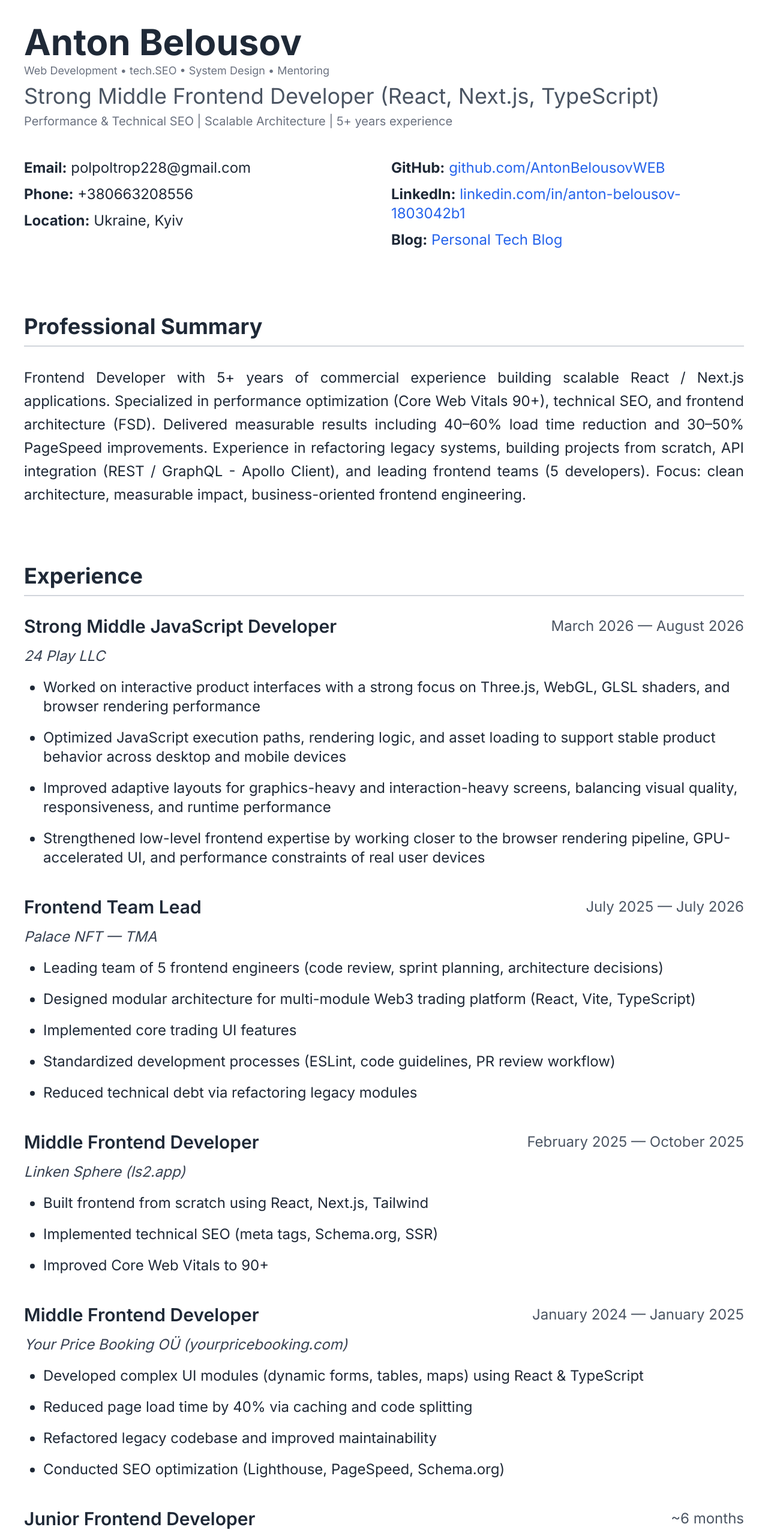
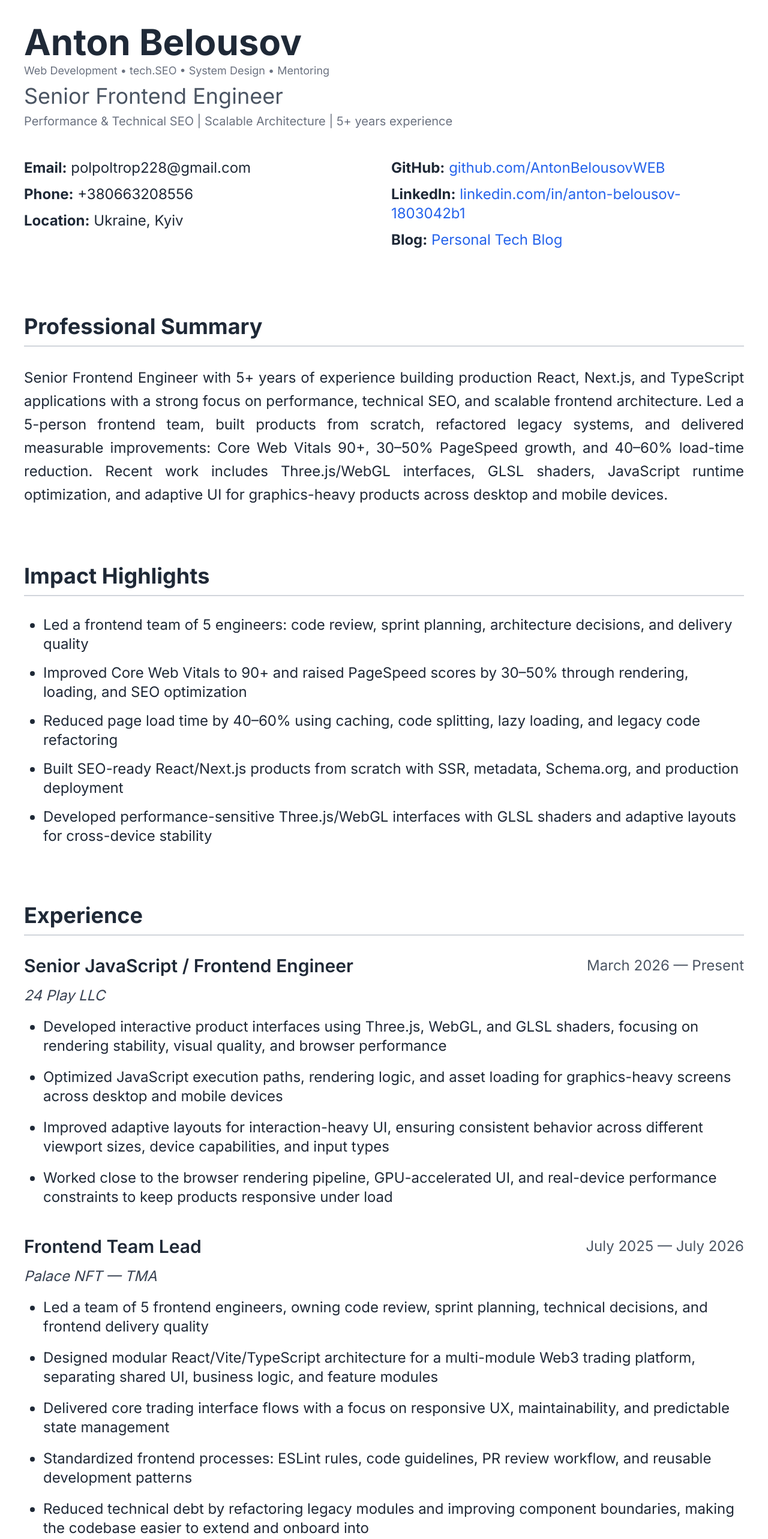
Before and after one commit to AntonBelousovWEB/AntonBelousovCV, a Next.js app: page / in a window 1280 px wide. Shown: the top 2566 px of the page at 60% size. Built offline with nearby package versions, Linux system fonts and the light colour scheme.

Commit message:
Update CV and metadata to reflect new title and role as Senior Frontend Engineer, enhancing SEO and job description details across multiple files.

```diff
--- a/app/layout.tsx
+++ b/app/layout.tsx
@@ -8,11 +8,11 @@ const siteUrl = "https://anton-belousov-cv.vercel.app";
 export const metadata: Metadata = {
   metadataBase: new URL(siteUrl),
   title: {
-    default: "Anton Belousov - Frontend Developer CV",
+    default: "Anton Belousov - Senior Frontend Engineer CV",
     template: "%s | Anton Belousov",
   },
   description:
-    "Frontend developer CV for Anton Belousov, a React, Next.js, and TypeScript engineer focused on performance, technical SEO, architecture, and team leadership.",
+    "Senior Frontend Engineer CV for Anton Belousov, a React, Next.js, TypeScript, WebGL, and technical SEO engineer focused on performance, architecture, and team leadership.",
   keywords: [
     "Anton Belousov",
     "frontend developer",
@@ -42,7 +42,7 @@ export const metadata: Metadata = {
   openGraph: {
     type: "profile",
     url: siteUrl,
-    title: "Anton Belousov - Frontend Developer CV",
+    title: "Anton Belousov - Senior Frontend Engineer CV",
     locale: "en_US",
     description:
       "React, Next.js, and TypeScript frontend developer focused on performance, technical SEO, architecture, and team leadership.",
@@ -52,14 +52,14 @@ export const metadata: Metadata = {
         url: "/og-image.png",
         width: 1200,
         height: 630,
-        alt: "Anton Belousov - Frontend Developer",
+        alt: "Anton Belousov - Senior Frontend Engineer",
       },
     ],
   },
 
   twitter: {
     card: "summary_large_image",
-    title: "Anton Belousov - Frontend Developer CV",
+    title: "Anton Belousov - Senior Frontend Engineer CV",
     description:
       "React, Next.js, and TypeScript frontend developer focused on performance, technical SEO, architecture, and team leadership.",
     images: ["/og-image.png"],
--- a/cv-template.tsx
+++ b/cv-template.tsx
@@ -21,7 +21,7 @@ export default function CVTemplate() {
           className="text-2xl sm:text-3xl lg:text-4xl text-gray-600 mb-2"
           itemProp="jobTitle"
         >
-          Strong Middle Frontend Developer (React, Next.js, TypeScript)
+          Senior Frontend Engineer
         </h2>
         <p className="text-lg sm:text-xl text-gray-500 mb-6 md:mb-12">
           Performance & Technical SEO | Scalable Architecture | 5+ years
@@ -95,16 +95,48 @@ export default function CVTemplate() {
           Professional Summary
         </h3>
         <p className="text-justify leading-relaxed" itemProp="description">
-          Frontend Developer with 5+ years of commercial experience building
-          scalable React / Next.js applications. Specialized in performance
-          optimization (Core Web Vitals 90+), technical SEO, and frontend
-          architecture (FSD). Delivered measurable results including 40–60% load
-          time reduction and 30–50% PageSpeed improvements. Experience in
-          refactoring legacy systems, building projects from scratch, API
-          integration (REST / GraphQL - Apollo Client), and leading frontend teams (5
-          developers). Focus: clean architecture, measurable impact,
-          business-oriented frontend engineering.
+          Senior Frontend Engineer with 5+ years of experience building
+          production React, Next.js, and TypeScript applications with a strong
+          focus on performance, technical SEO, and scalable frontend
+          architecture. Led a 5-person frontend team, built products from
+          scratch, refactored legacy systems, and delivered measurable
+          improvements: Core Web Vitals 90+, 30–50% PageSpeed growth, and
+          40–60% load-time reduction. Recent work includes Three.js/WebGL
+          interfaces, GLSL shaders, JavaScript runtime optimization, and
+          adaptive UI for graphics-heavy products across desktop and mobile
+          devices.
         </p>
+      </section>
+
+      <section className="mb-12 md:mb-24">
+        <h3 className="text-2xl sm:text-3xl lg:text-4xl font-bold border-b-2 border-gray-300 pb-3 mb-4 md:mb-8">
+          Impact Highlights
+        </h3>
+        <ul
+          className="list-disc pl-5 md:pl-8 space-y-3 md:space-y-4"
+          itemProp="description"
+        >
+          <li>
+            Led a frontend team of 5 engineers: code review, sprint planning,
+            architecture decisions, and delivery quality
+          </li>
+          <li>
+            Improved Core Web Vitals to 90+ and raised PageSpeed scores by
+            30–50% through rendering, loading, and SEO optimization
+          </li>
+          <li>
+            Reduced page load time by 40–60% using caching, code splitting, lazy
+            loading, and legacy code refactoring
+          </li>
+          <li>
+            Built SEO-ready React/Next.js products from scratch with SSR,
+            metadata, Schema.org, and production deployment
+          </li>
+          <li>
+            Developed performance-sensitive Three.js/WebGL interfaces with GLSL
+            shaders and adaptive layouts for cross-device stability
+          </li>
+        </ul>
       </section>
 
       <section className="mb-12 md:mb-24">
@@ -122,12 +154,12 @@ export default function CVTemplate() {
               className="text-xl sm:text-2xl lg:text-3xl font-semibold"
               itemProp="roleName"
             >
-              Strong Middle JavaScript Developer
+              Senior JavaScript / Frontend Engineer
             </h4>
             <span className="text-gray-600 text-lg md:text-xl lg:text-2xl">
               <meta itemProp="startDate" content="2026-03" />
-              March 2026 — <meta itemProp="endDate" content="2026-08" />
-              August 2026
+              March 2026 — <meta itemProp="endDate" content="present" />
+              Present
             </span>
           </div>
           <h5
@@ -143,23 +175,24 @@ export default function CVTemplate() {
             itemProp="responsibilities"
           >
             <li>
-              Worked on interactive product interfaces with a strong focus on
-              Three.js, WebGL, GLSL shaders, and browser rendering performance
+              Developed interactive product interfaces using Three.js, WebGL,
+              and GLSL shaders, focusing on rendering stability, visual quality,
+              and browser performance
             </li>
             <li>
               Optimized JavaScript execution paths, rendering logic, and asset
-              loading to support stable product behavior across desktop and
-              mobile devices
+              loading for graphics-heavy screens across desktop and mobile
+              devices
             </li>
             <li>
-              Improved adaptive layouts for graphics-heavy and interaction-heavy
-              screens, balancing visual quality, responsiveness, and runtime
-              performance
+              Improved adaptive layouts for interaction-heavy UI, ensuring
+              consistent behavior across different viewport sizes, device
+              capabilities, and input types
             </li>
             <li>
-              Strengthened low-level frontend expertise by working closer to the
-              browser rendering pipeline, GPU-accelerated UI, and performance
-              constraints of real user devices
+              Worked close to the browser rendering pipeline, GPU-accelerated
+              UI, and real-device performance constraints to keep products
+              responsive under load
             </li>
           </ul>
         </div>
@@ -198,20 +231,26 @@ export default function CVTemplate() {
             itemProp="responsibilities"
           >
             <li>
-              Leading team of 5 frontend engineers (code review, sprint
-              planning, architecture decisions)
+              Led a team of 5 frontend engineers, owning code review, sprint
+              planning, technical decisions, and frontend delivery quality
             </li>
             <li>
-              Designed modular architecture for multi-module Web3 trading
-              platform (React, Vite, TypeScript)
-            </li>
-            <li>Implemented core trading UI features</li>
-            <li>
-              Standardized development processes (ESLint, code guidelines, PR
-              review workflow)
+              Designed modular React/Vite/TypeScript architecture for a
+              multi-module Web3 trading platform, separating shared UI, business
+              logic, and feature modules
             </li>
             <li>
-              Reduced technical debt via refactoring legacy modules
+              Delivered core trading interface flows with a focus on responsive
+              UX, maintainability, and predictable state management
+            </li>
+            <li>
+              Standardized frontend processes: ESLint rules, code guidelines,
+              PR review workflow, and reusable development patterns
+            </li>
+            <li>
+              Reduced technical debt by refactoring legacy modules and improving
+              component boundaries, making the codebase easier to extend and
+              onboard into
             </li>
           </ul>
         </div>
@@ -250,13 +289,24 @@ export default function CVTemplate() {
             itemProp="responsibilities"
           >
             <li>
-              Built frontend from scratch using React, Next.js, Tailwind
+              Built a production frontend from scratch using React, Next.js, and
+              Tailwind, covering page structure, reusable components, routing,
+              and deployment readiness
             </li>
             <li>
-              Implemented technical SEO (meta tags, Schema.org, SSR)
+              Implemented technical SEO foundation: SSR-friendly pages,
+              metadata, canonical URLs, Schema.org structured data, and
+              crawlable content architecture
             </li>
             <li>
-              Improved Core Web Vitals to 90+
+              Improved Core Web Vitals to 90+ through rendering optimization,
+              code splitting, asset loading improvements, and layout stability
+              fixes
+            </li>
+            <li>
+              Created responsive UI flows aligned with product requirements
+              while keeping the codebase maintainable for future feature
+              development
             </li>
           </ul>
         </div>
@@ -294,17 +344,20 @@ export default function CVTemplate() {
             itemProp="responsibilities"
           >
             <li>
-              Developed complex UI modules (dynamic forms, tables, maps) using
-              React & TypeScript
+              Developed complex React/TypeScript UI modules: dynamic forms, data
+              tables, maps, booking flows, and reusable interface components
             </li>
             <li>
-              Reduced page load time by 40% via caching and code splitting
+              Reduced page load time by 40% through caching, code splitting,
+              bundle optimization, and lazy loading
             </li>
             <li>
-              Refactored legacy codebase and improved maintainability
+              Refactored legacy frontend modules, improving maintainability,
+              readability, and feature delivery speed
             </li>
             <li>
-              Conducted SEO optimization (Lighthouse, PageSpeed, Schema.org)
+              Conducted technical SEO and performance improvements using
+              Lighthouse, PageSpeed Insights, Core Web Vitals, and Schema.org
             </li>
           </ul>
         </div>
@@ -408,7 +461,10 @@ export default function CVTemplate() {
             <li>Developed internal student system using React</li>
             <li>Built modular frontend structure and implemented core UI logic</li>
             <li>Integrated frontend with backend API</li>
-            <li>Delivered production-ready solution independently</li>
+            <li>
+              Delivered production-ready solution independently, owning the
+              frontend architecture from implementation to deployment readiness
+            </li>
           </ul>
         </div>
 
@@ -436,51 +492,35 @@ export default function CVTemplate() {
 
       <section className="mb-12 md:mb-24">
         <h3 className="text-2xl sm:text-3xl lg:text-4xl font-bold border-b-2 border-gray-300 pb-3 mb-4 md:mb-8">
-          Achievements
-        </h3>
-        <ul
-          className="list-disc pl-5 md:pl-8 space-y-3 md:space-y-4"
-          itemProp="description"
-        >
-          <li>Developed custom FSD-based architecture for scalable frontends</li>
-          <li>Mentored 2 junior developers</li>
-          <li>
-            Contributed to legacy-to-modern architecture migration
-          </li>
-        </ul>
-      </section>
-
-      <section className="mb-12 md:mb-24">
-        <h3 className="text-2xl sm:text-3xl lg:text-4xl font-bold border-b-2 border-gray-300 pb-3 mb-4 md:mb-8">
           Technical Skills
         </h3>
 
         <div className="grid grid-cols-1 md:grid-cols-2 gap-6 md:gap-10">
           <div>
             <h4 className="font-semibold mb-3 md:mb-5 text-xl sm:text-2xl lg:text-3xl">
-              Core
+              Frontend
             </h4>
             <ul
               className="list-disc pl-5 md:pl-8 space-y-3 md:space-y-5"
               itemProp="knowsAbout"
             >
-              <li>React, Next.js, TypeScript, JavaScript (ES6+)</li>
-              <li>Redux / RTK, GraphQL - Apollo Client, REST API</li>
-              <li>Three.js, WebGL, GLSL shaders</li>
+              <li>JavaScript ES6+, TypeScript, React, Next.js, Vite</li>
+              <li>Tailwind CSS, HTML5, CSS3, responsive UI</li>
+              <li>Three.js, WebGL, GLSL shaders, graphics-heavy UI</li>
             </ul>
           </div>
 
           <div>
             <h4 className="font-semibold mb-3 md:mb-5 text-xl sm:text-2xl lg:text-3xl">
-              Architecture
+              State & Data
             </h4>
             <ul
               className="list-disc pl-5 md:pl-8 space-y-3 md:space-y-5"
               itemProp="knowsAbout"
             >
-              <li>Feature-Sliced Design (FSD)</li>
-              <li>Modular architecture, code refactoring</li>
-              <li>Scalable frontend systems</li>
+              <li>Redux Toolkit, Apollo Client, GraphQL, REST API</li>
+              <li>Authentication flows, API integration, data-heavy UI</li>
+              <li>Reusable components and predictable state management</li>
             </ul>
           </div>
 
@@ -493,22 +533,25 @@ export default function CVTemplate() {
               itemProp="knowsAbout"
             >
               <li>Core Web Vitals, Lighthouse, PageSpeed Insights</li>
-              <li>Technical SEO, Schema.org</li>
-              <li>JavaScript runtime optimization, code splitting, caching</li>
+              <li>Technical SEO, SSR/SSG, Schema.org, canonical URLs</li>
+              <li>
+                JavaScript runtime optimization, rendering optimization, code
+                splitting, lazy loading, caching
+              </li>
             </ul>
           </div>
 
           <div>
             <h4 className="font-semibold mb-3 md:mb-5 text-xl sm:text-2xl lg:text-3xl">
-              Tooling
+              Architecture & Leadership
             </h4>
             <ul
               className="list-disc pl-5 md:pl-8 space-y-3 md:space-y-5"
               itemProp="knowsAbout"
             >
-              <li>Webpack, Vite, Git, CI/CD, GitHub Actions, Vercel</li>
-              <li>Jest, React Testing Library</li>
-              <li>Service Worker, Web Worker</li>
+              <li>Feature-Sliced Design, modular architecture, refactoring</li>
+              <li>Code review, mentoring, sprint planning, delivery ownership</li>
+              <li>Git, CI/CD, GitHub Actions, Vercel, Jest, RTL</li>
             </ul>
           </div>
         </div>
--- a/lib/utils/shemas/ServiceSchema.ts
+++ b/lib/utils/shemas/ServiceSchema.ts
@@ -10,7 +10,7 @@ export const ServiceSchema = {
     "@type": "Person",
     "@id": "https://anton-belousov-cv.vercel.app/#person",
     name: "Anton Belousov",
-    jobTitle: "Strong Middle Frontend Developer (React, Next.js, TypeScript)",
+    jobTitle: "Senior Frontend Engineer",
     email: "polpoltrop228@gmail.com",
     telephone: "+380663208556",
     url: "https://anton-belousov-cv.vercel.app",
--- a/lib/utils/shemas/organizationSchema.ts
+++ b/lib/utils/shemas/organizationSchema.ts
@@ -38,7 +38,7 @@ export const organizationSchema = {
     "@type": "Person",
     "@id": "https://anton-belousov-cv.vercel.app/#person",
     name: "Anton Belousov",
-    jobTitle: "Strong Middle Frontend Developer",
+    jobTitle: "Senior Frontend Engineer",
     url: "https://anton-belousov-cv.vercel.app",
     sameAs: [
       "https://github.com/AntonBelousovWEB",
--- a/lib/utils/shemas/schema.ts
+++ b/lib/utils/shemas/schema.ts
@@ -3,7 +3,7 @@ export const personSchema = {
   "@type": "Person",
   "@id": "https://anton-belousov-cv.vercel.app/#person",
   name: "Anton Belousov",
-  jobTitle: "Strong Middle Frontend Developer (React, Next.js, TypeScript)",
+  jobTitle: "Senior Frontend Engineer",
   email: "polpoltrop228@gmail.com",
   telephone: "+380663208556",
   address: {
@@ -18,10 +18,10 @@ export const personSchema = {
     "https://anton-belousov-cv.vercel.app/blog",
   ],
   description:
-    "Frontend Developer with 5+ years building scalable React/Next.js apps. Performance (Core Web Vitals 90+), technical SEO, WebGL/Three.js, FSD architecture. 40-60% load time reduction, 30-50% PageSpeed improvements. Leads frontend teams.",
+    "Senior Frontend Engineer with 5+ years building scalable React/Next.js apps. Performance (Core Web Vitals 90+), technical SEO, WebGL/Three.js, FSD architecture. 40-60% load time reduction, 30-50% PageSpeed improvements. Leads frontend teams.",
   hasOccupation: {
     "@type": "Occupation",
-    name: "Frontend Developer",
+    name: "Senior Frontend Engineer",
     skills: [
       "React",
       "Next.js",
@@ -96,6 +96,8 @@ export const personSchema = {
     "Adaptive Layouts",
     "System Design",
     "Frontend Architecture",
+    "Team Leadership",
+    "Mentoring",
     "Code Refactoring",
     "Webpack",
     "Vite",
@@ -103,7 +105,7 @@ export const personSchema = {
     "CI/CD",
     "Jest",
     "Anton Belousov",
-    "Frontend Developer",
+    "Senior Frontend Engineer",
     "Ukraine",
   ],
   knowsLanguage: [
```
Also changed, not shown: 1 other file (tests, documents, lock files or other folders).
